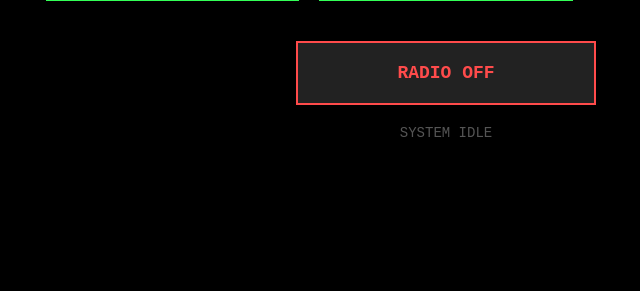
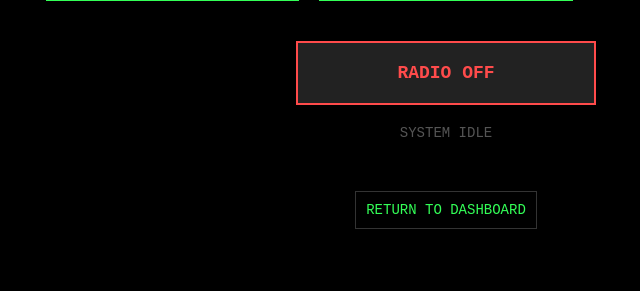
Before and after one commit to andrewfdn1/frbc-tides, a Flask app: page /music in a window 1280 px wide. Shown: the part 367-658 px from the top of the page, without its empty margins (194-834 px from the left). Run offline with Flask 3, Linux system fonts and the light colour scheme.

Commit message:
Update music.html

```diff
--- a/templates/music.html
+++ b/templates/music.html
@@ -3,7 +3,7 @@
 <head>
     <meta charset="UTF-8">
     <meta name="viewport" content="width=device-width, initial-scale=1.0">
-    <title>FRBC RADIO</title>
+    <title>FRBC RADIO CONTROL</title>
     <style>
         body {
             background-color: #000;
@@ -49,7 +49,16 @@
         }
         .off-btn:hover { background: #FF4B4B; color: #000; }
 
-        .status { margin-top: 20px; color: #555; font-size: 14px; }
+        .status { margin-top: 20px; color: #555; font-size: 14px; text-transform: uppercase; }
+
+        .nav-link {
+            margin-top: 50px;
+            color: #33FF57;
+            text-decoration: none;
+            font-size: 14px;
+            border: 1px solid #333;
+            padding: 10px;
+        }
     </style>
 </head>
 <body>
@@ -58,7 +67,7 @@
 
     <div class="station-grid">
         {% for name, url in stations.items() %}
-            <button class="btn" onclick="playStation('{{ url }}', this)">{{ name }}</button>
+            <button class="btn" onclick="playStation('{{ name }}', this)">{{ name }}</button>
         {% endfor %}
     </div>
 
@@ -66,32 +75,47 @@
 
     <div class="status" id="status-text">SYSTEM IDLE</div>
 
-    <audio id="radio-player"></audio>
+    <a href="/" class="nav-link">RETURN TO DASHBOARD</a>
 
     <script>
-        const player = document.getElementById('radio-player');
         const status = document.getElementById('status-text');
 
-        function playStation(url, btn) {
-            // Remove active class from all buttons
+        function playStation(name, btn) {
+            // 1. UI Feedback: Highlight selected button
             document.querySelectorAll('.btn').forEach(b => b.classList.remove('active'));
+            btn.classList.add('active');
 
-            // Set new source and play
-            player.src = url;
-            player.play();
+            // 2. Immediate status update
+            status.innerText = "COMMANDING PI TO PLAY: " + name;
+            status.style.color = "#fff";
 
-            // UI Updates
-            btn.classList.add('active');
-            status.innerText = "PLAYING: " + btn.innerText;
-            status.style.color = "#33FF57";
+            // 3. Request the Flask backend to start VLC hardware playback
+            fetch('/play/' + encodeURIComponent(name))
+                .then(response => {
+                    if (!response.ok) throw new Error("Backend Error");
+                    return response.json();
+                })
+                .then(data => {
+                    status.innerText = "PI PLAYING: " + name;
+                    status.style.color = "#33FF57";
+                })
+                .catch(error => {
+                    status.innerText = "ERROR: COULD NOT START RADIO";
+                    status.style.color = "#FF4B4B";
+                });
         }
 
         function stopRadio() {
-            player.pause();
-            player.src = "";
-            document.querySelectorAll('.btn').forEach(b => b.classList.remove('active'));
-            status.innerText = "SYSTEM IDLE";
-            status.style.color = "#555";
+            // Request the Flask backend to kill the VLC process
+            fetch('/stop')
+                .then(() => {
+                    document.querySelectorAll('.btn').forEach(b => b.classList.remove('active'));
+                    status.innerText = "SYSTEM IDLE";
+                    status.style.color = "#555";
+                })
+                .catch(() => {
+                    status.innerText = "ERROR STOPPING RADIO";
+                });
         }
     </script>
 </body>
```
